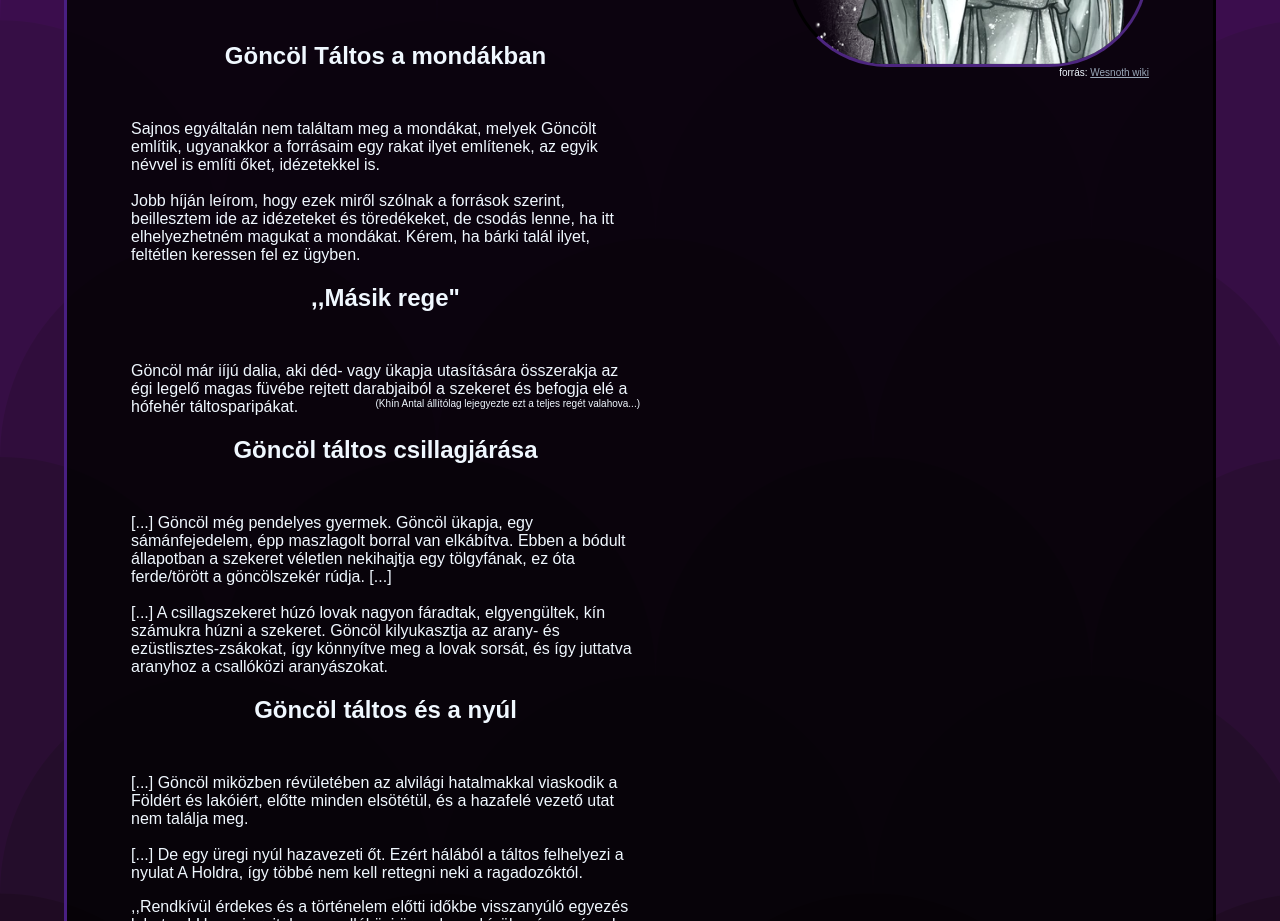
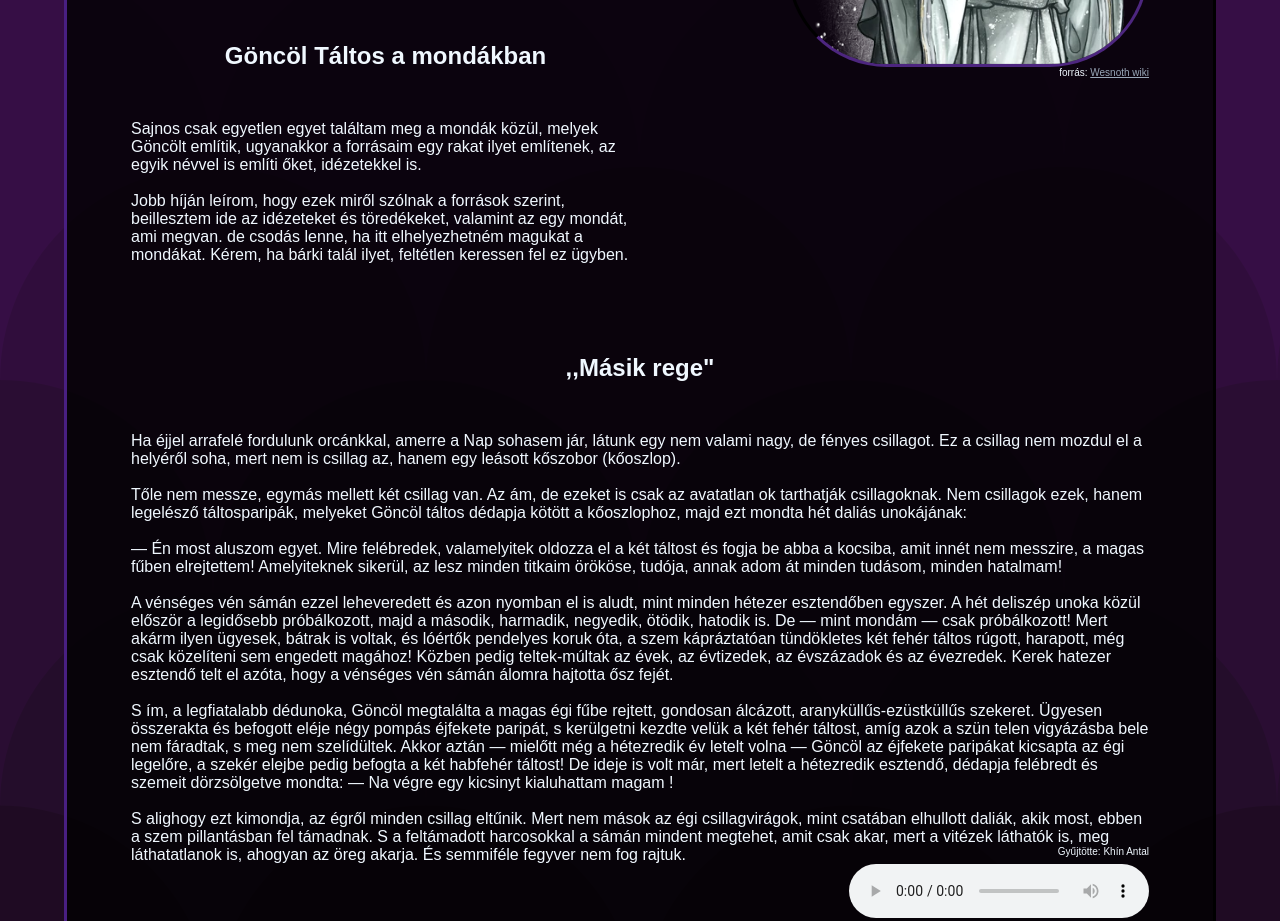
Before and after one commit to szeba99/magyar, a plain HTML site: page goncol.html in a window 1280 px wide. Shown: the part 2600-3521 px from the top of the page. Drawn offline with Linux system fonts and the light colour scheme.

Commit message:
Göncöl regéje megvan!

```diff
--- a/goncol.html
+++ b/goncol.html
@@ -182,24 +182,71 @@
 
             <h2>Göncöl Táltos a mondákban</h2>
             <p>
-                Sajnos egyáltalán nem találtam meg a mondákat, melyek Göncölt említik,
+                Sajnos csak egyetlen egyet találtam meg a mondák közül, melyek Göncölt említik,
                 ugyanakkor a forrásaim egy rakat ilyet említenek, az egyik névvel is említi őket,
                 idézetekkel is.
                 <br><br>
                 Jobb híján leírom, hogy ezek miről szólnak a források szerint, beillesztem ide az
-                idézeteket és töredékeket,
+                idézeteket és töredékeket, valamint az egy mondát, ami megvan.
                  de csodás lenne,
                 ha itt elhelyezhetném magukat a mondákat. Kérem, ha bárki talál ilyet, feltétlen
                 keressen fel ez ügyben.
             </p>
 
-            <h2>,,Másik rege"</h2>
+
+        </div>
+
+        <br>
+        <br>
+        <br>
+
+        <h2>,,Másik rege"</h2>
             <p>
-                Göncöl már iíjú dalia, aki déd- vagy ükapja utasítására összerakja az égi
-                legelő magas füvébe rejtett darabjaiból a szekeret és
-                befogja elé a hófehér táltosparipákat.
-                <credits>(Khín Antal állítólag lejegyezte ezt a teljes regét valahova...)</credits>
 
+                Ha éjjel arrafelé fordulunk orcánkkal, amerre a Nap sohasem jár, látunk egy nem
+                valami nagy, de fényes csillagot. Ez a csillag nem mozdul el a helyéről soha, mert
+                nem is csillag az, hanem egy leásott kőszobor (kőoszlop).
+                <br><br>
+                Tőle nem messze, egymás
+                mellett két csillag van. Az ám, de ezeket is csak az avatatlan ok tarthatják csillagoknak.
+                Nem csillagok ezek, hanem legelésző táltosparipák, melyeket Göncöl táltos dédapja
+                kötött a kőoszlophoz, majd ezt mondta hét daliás unokájának:
+                <br><br>
+                — Én most aluszom egyet. Mire felébredek, valamelyitek oldozza el a két táltost és
+                fogja be abba a kocsiba, amit innét nem messzire, a magas fűben elrejtettem! Amelyiteknek
+                 sikerül, az lesz minden titkaim örököse, tudója, annak adom át minden tudásom,
+                minden hatalmam!
+                <br><br>
+                A vénséges vén sámán ezzel leheveredett és azon nyomban el is aludt, mint minden
+                hétezer esztendőben egyszer.
+                A hét deliszép unoka közül először a legidősebb próbálkozott, majd a második, harmadik,
+                negyedik, ötödik, hatodik is. De — mint mondám — csak próbálkozott! Mert
+                akárm ilyen ügyesek, bátrak is voltak, és lóértők pendelyes koruk óta, a szem kápráztatóan
+                 tündökletes két fehér táltos rúgott, harapott, még csak közelíteni sem engedett
+                magához! Közben pedig teltek-múltak az évek, az évtizedek, az évszázadok és az évezredek.
+                Kerek hatezer esztendő telt el azóta, hogy a vénséges vén sámán álomra hajtotta
+                ősz fejét.
+                <br><br>
+                S ím, a legfiatalabb dédunoka, Göncöl megtalálta a magas égi fűbe rejtett, gondosan
+                álcázott, aranyküllűs-ezüstküllűs szekeret. Ügyesen összerakta és befogott eléje négy
+                pompás éjfekete paripát, s kerülgetni kezdte velük a két fehér táltost, amíg azok a szün
+                telen vigyázásba bele nem fáradtak, s meg nem szelídültek. Akkor aztán — mielőtt még
+                a hétezredik év letelt volna — Göncöl az éjfekete paripákat kicsapta az égi legelőre,
+                a szekér elejbe pedig befogta a két habfehér táltost! De ideje is volt már, mert letelt
+                a hétezredik esztendő, dédapja felébredt és szemeit dörzsölgetve mondta:
+                — Na végre egy kicsinyt kialuhattam magam !
+                <br><br>
+                S alighogy ezt kimondja, az égről minden csillag eltűnik. Mert nem mások az égi
+                csillagvirágok, mint csatában elhullott daliák, akik most, ebben a szem pillantásban fel
+                támadnak. S a feltámadott harcosokkal a sámán mindent megtehet, amit csak akar,
+                mert a vitézek láthatók is, meg láthatatlanok is, ahogyan az öreg akarja. És semmiféle
+                fegyver nem fog rajtuk.
+                <credits>Gyűjtötte: Khín Antal</credits>
+                <br>
+                <audio src="hangok/goncolrege.mp3" controls="controls" style="float:right;"></audio>
+                <br>
+                <br>
+                <br>
             </p>
 
             <h2>Göncöl táltos csillagjárása</h2>
@@ -226,34 +273,8 @@
             Ugyanis rajtuk - a csallóközi öregeken - kívül, még az észak- és dél-amerikai indiánok,
             a mongolok, a hinduk és a ceyloniak szerint is nyúl látható a Holdon"
             Göncöl táltos [...]
-        </div>
 
-        <br>
-        <br>
-        <br>
-        <br>
-        <br>
-        <br>
-        <br>
-        <br>
-        <br>
-        <br>
-        <br>
-        <br>
-        <br>
-        <br>
-        <br>
-        <br>
-        <br>
-        <br>
-        <br>
-        <br>
-        <br>
-        <br>
-        <br>
-        <br>
-        <br>
-        <br>
+
         <br>
         <br>
         <br>
@@ -272,6 +293,10 @@
         <a href="https://play.google.com/books/reader?id=Ja2CYqcm7KoC&pg=GBS.RA4-PA268&hl=hu">Magyar Mythologia</a>, 1854
         <br>
         (268. oldal a könyvben / 474. oldal a dokumentumban)
+        <br>
+        <a href="https://adt.arcanum.com/hu/view/IrodalmiSzemle_1986/?query=kh%C3%ADn%20antal%20g%C3%B6nc%C3%B6l&pg=66&layout=s">Irodalmi Szemle</a> 1986/1 / ÉLŐ MÚLT / Gágyor József: Falucsúfolók a galántai járásban
+
+        <br>
     </div>
 
     <div id="lenn">
```
Also changed, not shown: 1 other file.
